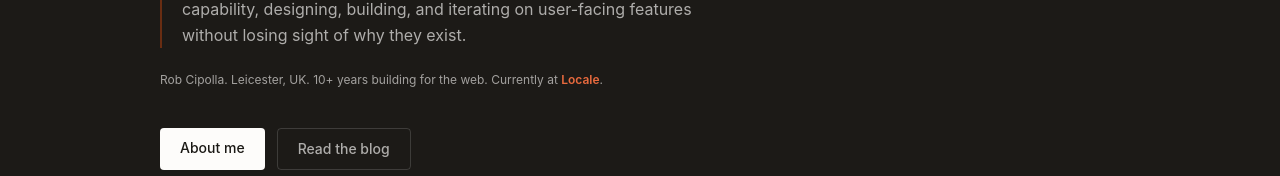
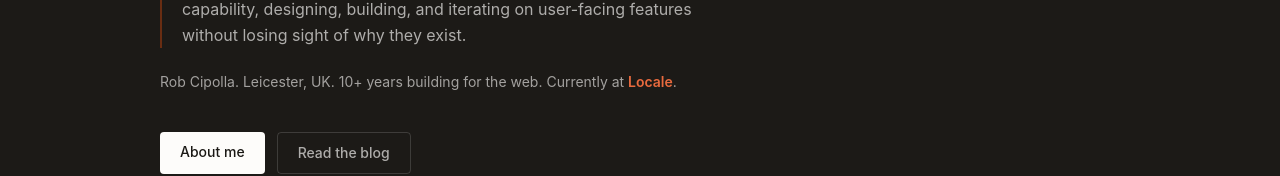
Before and after one commit to robcipolla/robcipolla.co.ukv2, an Astro site: page / in a window 1280 px wide. Shown: the part 462-638 px from the top of the page. Built offline with nearby package versions, Linux system fonts and the light colour scheme; Astro itself is replaced by a stand-in of ours; some packages are replaced by stand-ins of ours.

Commit message:
Update font size for origin paragraph in index.astro
- Changed font size from text-xs to text-sm for improved readability in the origin section of the page.

```diff
--- a/src/pages/index.astro
+++ b/src/pages/index.astro
@@ -65,7 +65,7 @@ const orderedPosts = posts.sort((a, b) =>
       </div>
 
       <!-- Origin -->
-      <p class="mt-6 font-mono text-xs text-chalk/60">
+      <p class="mt-6 font-mono text-sm text-chalk/60">
         Rob Cipolla. Leicester, UK. 10+ years building for the web. Currently at <a class="text-ember-a11y transition-colors hover:text-ember-light" href="https://locale.co.uk">Locale</a>.
       </p>
 
```
